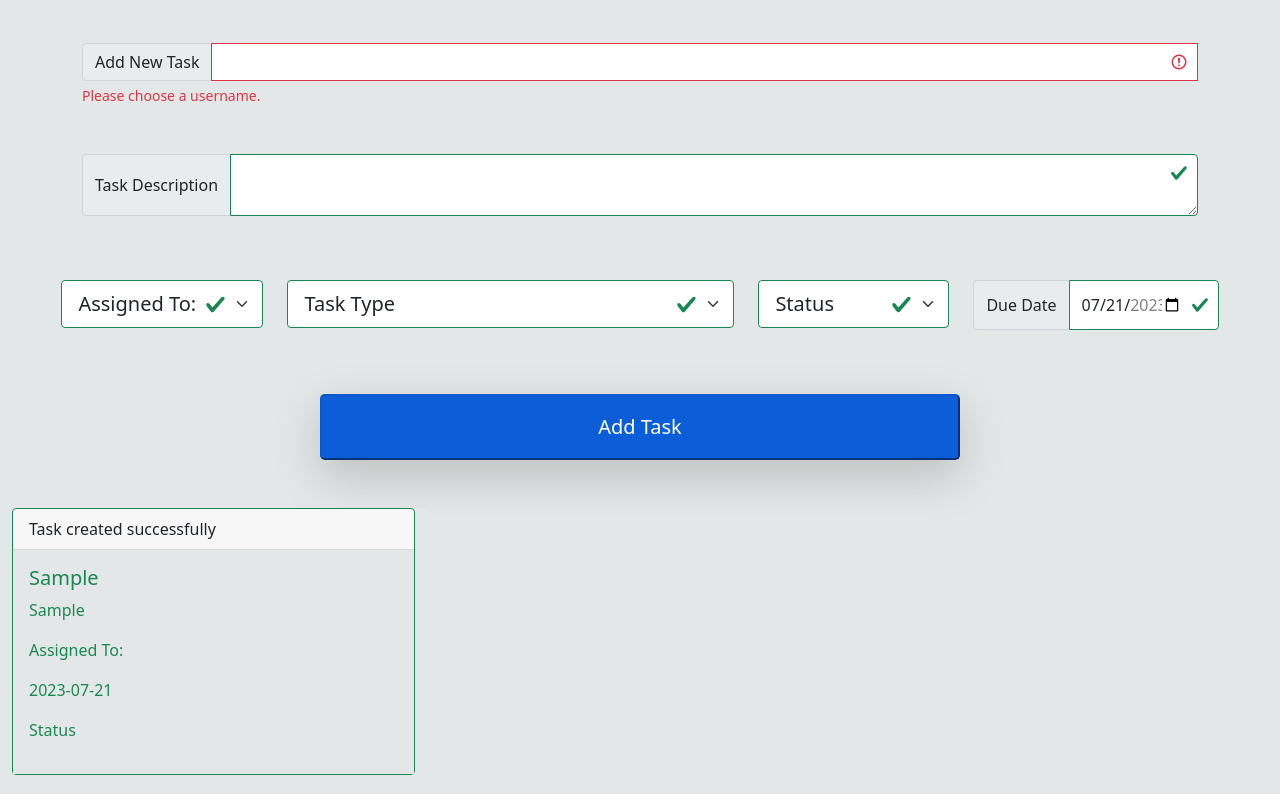
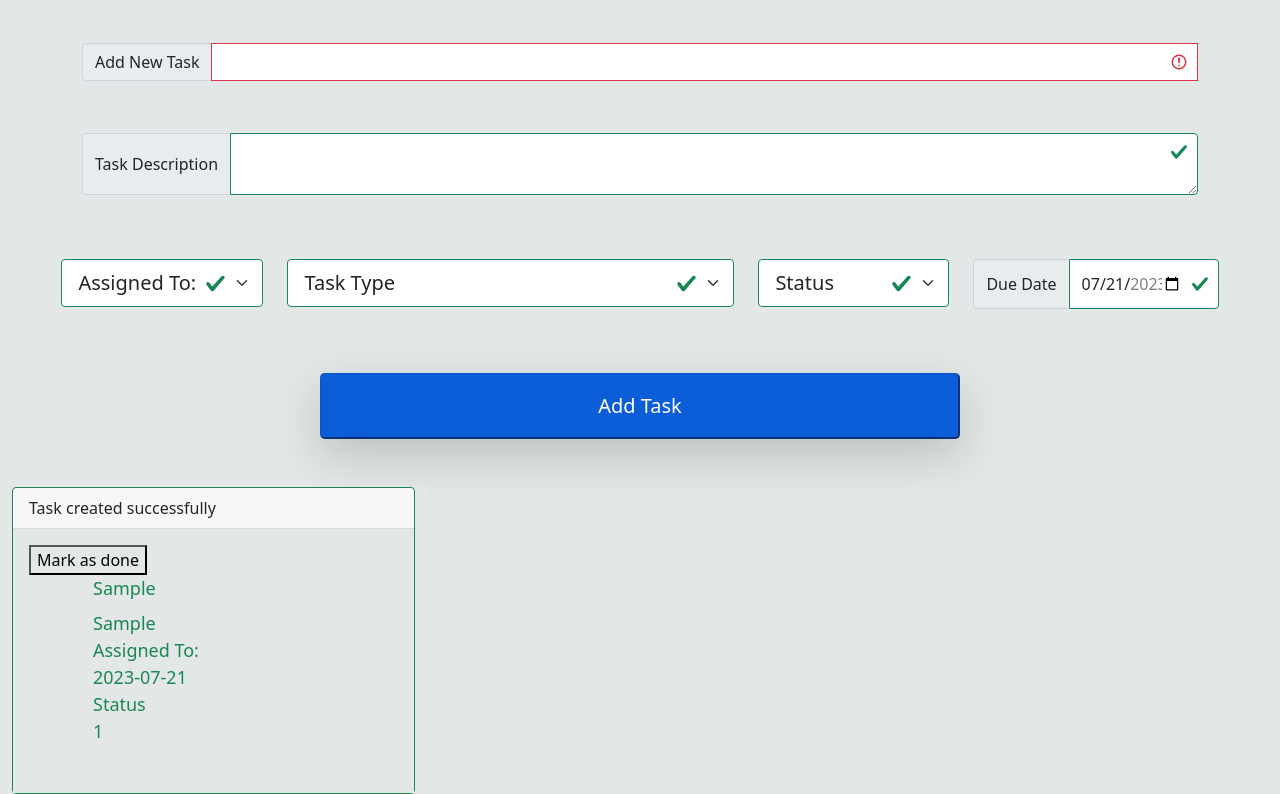
Before and after one commit to AshDesignsllc/task-manager, a plain HTML site: page index.html in a window 1280 px wide. Both pictures are taken after typing "Sample", "Sample" into the empty fields and a click on the button "Add Task". Shown: the part 101-895 px from the top of the page. Drawn offline with nearby package versions, Linux system fonts and the light colour scheme.

Commit message:
In progress Step 7

```diff
--- a/assets/css/styles.css
+++ b/assets/css/styles.css
@@ -8,3 +8,9 @@ h1 {
   font-family: Georgia, "Times New Roman", Times, serif;
   font-size: larger;
 }
+
+ul li {
+  list-style: none;
+  font-size: large;
+  padding: 0 2rem;
+}
--- a/assets/js/index.js
+++ b/assets/js/index.js
@@ -58,6 +58,15 @@ Array.prototype.slice.call(forms).forEach(function (form) {
   );
 });
 
+const tasksListVariable = document.querySelector("#taskCards");
+taskCards.addEventListener("click", (event) => {
+  if (event.target.classList.contains("done-button")) {
+    console.log("you did it");
+  }
+  const parentTask = tasksListVariable.parentElement;
+  console.log(parentTask);
+});
+
 // const taskHtml = createTaskHtml(
 //   "Code",
 //   "pass code",
--- a/assets/js/taskManager.js
+++ b/assets/js/taskManager.js
@@ -1,18 +1,22 @@
-const createTaskHtml = (name, description, assign, dueDate, status) => {
+const createTaskHtml = (name, description, assign, dueDate, status, id) => {
   const html = `
   <div class="col">
       <div class="card border-success mb-3 h-100">
           <div class="card-header">Task created successfully</div>
           <div class="card-body text-success">
-              <h5 class="card-title">${name}</h5>
-              <p class="card-text">${description}</p>
-              <p class="card-text">${assign}</p>
-              <p class="card-text">${dueDate}</p>
-              <p class="card-text">${status}</p>
+          <button class="done-button">Mark as done</button>
+          <ul>
+              <li class="card-title">${name}</>
+              <li class="card-text">${description}</li>
+              <li class="card-text">${assign}</li>
+              <li class="card-text">${dueDate}</li>
+              <li class="card-text">${status}</li>
+              <li id="data-task-id"> ${id}</li>
+              </ul>
           </div>
       </div>
   </div>
-`;
+  `;
   return html;
 };
 
@@ -47,11 +51,33 @@ class TaskManager {
         task.description,
         task.assign,
         task.dueDate,
-        task.status
+        task.status,
+        task.id
       );
       taskHtmlList += taskHtml;
     });
     element.innerHTML = taskHtmlList;
+  }
+  getTaskById(taskId) {
+    let foundTask = "";
+    // for (let i = 0; i < this.tasks.length; i++) {
+    //   if (this.tasks === taskId) {
+    //     foundTask = task;
+    //     console.log(foundTask);
+    //   }
+    // }
+
+    this.tasks.forEach((task) => {
+      if (taskId === task.id) {
+        // console.log("ARGGG");
+        task === foundTask;
+        return foundTask;
+      }
+      // else {
+      //   console.log("hello");
+      // }
+    });
+    taskManager.getTaskById(0);
   }
 }
 
--- a/index.html
+++ b/index.html
@@ -32,7 +32,7 @@
                             <input type="text" class="form-control" aria-label="Username" id="newTaskNameInput" required>
                             <!-- WE NEED TO ADD THIS TO EVERY INPUT-->
                             <div class="invalid-feedback">
-                                Please choose a username.
+
                             </div>
                         </div>
                         <div class="input-group mt-5">
@@ -86,12 +86,13 @@
                         </div>
                     </div>
                     <div class="row d-grid gap-2 col-6 mx-auto mt-5">
-                        <button type="submit" class="submitBtn btn-primary btn-lg shadow-lg p-3 mb-5">Add Task</button>
+                        <button type="submit" id="addTaskBtn" class="submitBtn btn-primary btn-lg shadow-lg p-3 mb-5">Add Task</button>
                     </div>
 
                     <!-- Task Card -->
                     <div class="container-fluid">
                         <div id='taskCards' class="row row-cols-1 row-cols-md-3 g-4">
+
                             <!-- <div class="col">
                                 <div class="card border-success mb-3 h-100">
                                     <div class="card-header">Task created successfully</div>
```
